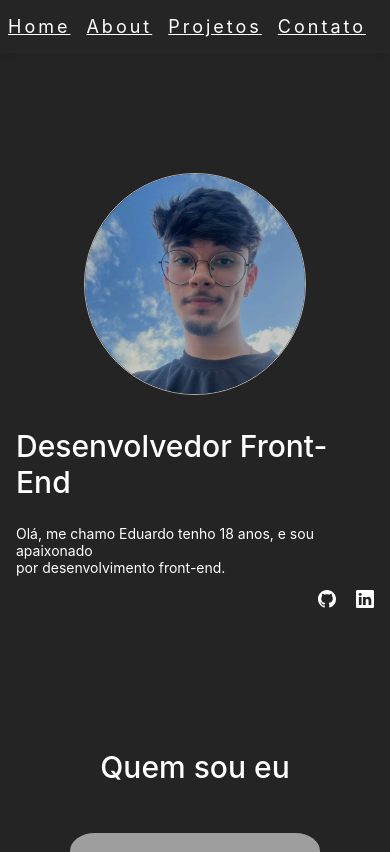
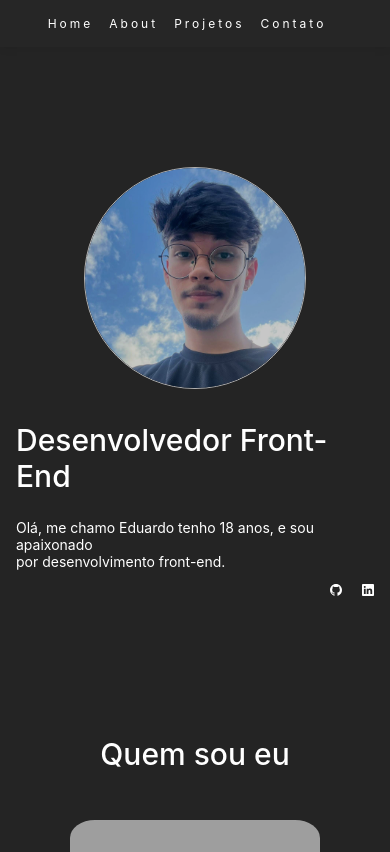
Before and after one commit to Edufcc/Portfolio, a React (Vite) app: page / in a window 390 px wide. Shown: the top 852 px of the page. Built offline with nearby package versions, Linux system fonts and the light colour scheme; grey boxes are pictures that could not be loaded.

Commit message:
styles nav

```diff
--- a/src/components/navbar/navbar.module.css
+++ b/src/components/navbar/navbar.module.css
@@ -1,6 +1,6 @@
 nav{
     align-items: center;
-    background-color: #252525;
+    background-color: #262626;
     box-shadow: 0 0 10px rgba(0,0,0,.09);
     display: flex;
     height: auto;
@@ -30,6 +30,10 @@ nav{
     margin-left: 32px;
 }
 
+a {
+    text-decoration: none;
+}
+
 
 @media (max-width: 750px) {
 
@@ -52,4 +56,8 @@ nav{
         padding: 0;
     }
 
+    a {
+        font-size: 12px;
+    }
+
 }
```
